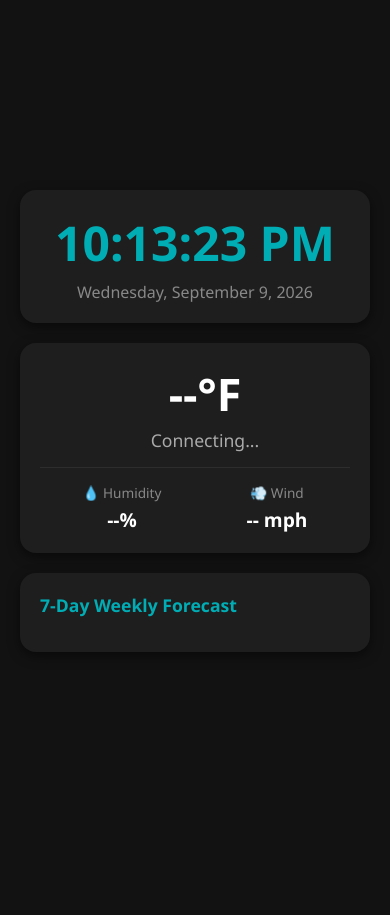
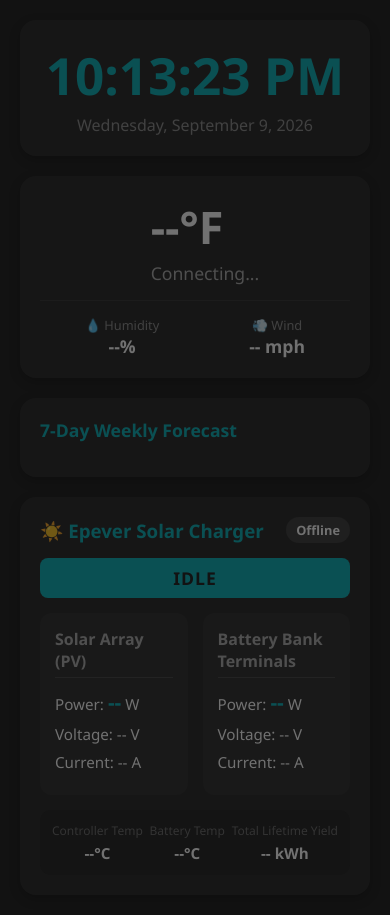
Before and after one commit to jaydev73/solar_monitor, a Python web app: template templates/index.html in a window 390 px wide. Before the commit the page ends 617 px from the top, so only its background shows below. Run offline with Jinja, Linux system fonts and the light colour scheme; the template is opened without the code that fills it, so the values that code supplies are empty.

Commit message:
UI: Add responsive layout views and data binding loops for Epever tracking tiles

```diff
--- a/static/css/style.css
+++ b/static/css/style.css
@@ -12,10 +12,18 @@ body {
 
 .dashboard-container {
     display: flex;
+    flex-wrap: wrap;
+    gap: 20px;
+    width: 100%;
+    max-width: 1100px;
+}
+
+.column {
+    flex: 1;
+    min-width: 340px;
+    display: flex;
     flex-direction: column;
     gap: 20px;
-    width: 100%;
-    max-width: 600px; /* Perfect sizing structural limit for dashboards */
 }
 
 .card {
@@ -23,44 +31,45 @@ body {
     border-radius: 16px;
     padding: 20px;
     box-shadow: 0 4px 12px rgba(0, 0, 0, 0.5);
-    text-align: center;
 }
 
-.time-card h1 { font-size: 3rem; margin: 0; color: #00adb5; }
-.time-card p { color: #888; margin: 6px 0 0 0; }
-
+/* Time & Weather Cards */
+.time-card { text-align: center; }
+.time-card h1 { font-size: 3.2rem; margin: 0; color: #00adb5; }
+.time-card p { color: #888; margin: 4px 0 0 0; }
 .weather-main { display: flex; align-items: center; justify-content: center; gap: 20px; }
 .weather-svg { width: 90px; height: 90px; pointer-events: none; }
 .weather-info h2 { font-size: 2.8rem; margin: 0; }
 .weather-info p { font-size: 1.1rem; color: #aaa; margin: 4px 0 0 0; }
+.weather-sub-metrics { display: flex; justify-content: space-around; margin-top: 15px; padding-top: 15px; border-top: 1px solid #2d2d2d; text-align: center;}
+.metric-item { display: flex; flex-direction: column; }
+.metric-item .label { font-size: 0.8rem; color: #888; }
+.metric-item .val { font-size: 1.1rem; font-weight: bold; }
 
-/* Sub Metrics Row configuration */
-.weather-sub-metrics {
-    display: flex;
-    justify-content: space-around;
-    margin-top: 15px;
-    padding-top: 15px;
-    border-top: 1px solid #2d2d2d;
-}
-.metric-item { display: flex; flex-direction: column; gap: 4px; }
-.metric-item .label { font-size: 0.85rem; color: #888; }
-.metric-item .val { font-size: 1.2rem; font-weight: bold; color: #fff; }
+/* Forecast Grid Layout */
+.forecast-card h3 { margin: 0 0 15px 0; color: #00adb5; font-size: 1.1rem; }
+.forecast-grid { display: flex; flex-direction: column; gap: 10px; }
+.forecast-day-item { display: flex; align-items: center; justify-content: space-between; background-color: #252525; padding: 10px 16px; border-radius: 10px; }
+.forecast-date { width: 90px; text-align: left; }
+.forecast-svg { width: 35px; height: 35px; pointer-events: none; }
+.forecast-temps .high { font-weight: bold; margin-right: 8px; }
+.forecast-temps .low { color: #666; }
 
-/* Weekly Forecast structural list matrix components */
-.forecast-card h3 { text-align: left; margin: 0 0 15px 0; color: #00adb5; font-size: 1.1rem; }
-.forecast-grid { display: flex; flex-direction: column; gap: 10px; }
+/* ☀️ Solar Interface Card Styles */
+.solar-header { display: flex; justify-content: space-between; align-items: center; }
+.solar-header h3 { margin: 0; color: #00adb5; }
+.status-badge { padding: 4px 10px; border-radius: 20px; font-size: 0.8rem; font-weight: bold; background: #333; }
+.status-badge.online { background-color: #1b5e20; color: #a5d6a7; }
+.status-badge.offline { background-color: #b71c1c; color: #ef9a9a; }
 
-.forecast-day-item {
-    display: flex;
-    align-items: center;
-    justify-content: space-between;
-    background-color: #252525;
-    padding: 10px 16px;
-    border-radius: 10px;
-}
-.forecast-date { width: 100px; text-align: left; font-weight: 500; }
-.forecast-icon-box { display: flex; align-items: center; justify-content: center; }
-.forecast-svg { width: 35px; height: 35px; pointer-events: none; }
-.forecast-temps { width: 90px; text-align: right; }
-.forecast-temps .high { font-weight: bold; color: #fff; margin-right: 10px; }
-.forecast-temps .low { color: #777; }
+.state-banner { background-color: #00adb5; color: #121212; font-weight: bold; text-align: center; padding: 8px; border-radius: 8px; margin: 15px 0; font-size: 1.1rem; letter-spacing: 1px; text-transform: uppercase;}
+.solar-grid { display: flex; gap: 15px; margin-bottom: 15px; }
+.solar-box { flex: 1; background-color: #252525; padding: 15px; border-radius: 12px; }
+.solar-box h4 { margin: 0 0 10px 0; border-bottom: 1px solid #3d3d3d; padding-bottom: 5px; color: #aaa; }
+.solar-box p { margin: 8px 0; font-size: 0.95rem; }
+.solar-box strong { font-size: 1.3rem; color: #00adb5; }
+
+.solar-footer-metrics { display: flex; justify-content: space-between; background-color: #171717; padding: 12px; border-radius: 10px; text-align: center;}
+.sub-box { display: flex; flex-direction: column; gap: 4px; }
+.sub-box .label { font-size: 0.75rem; color: #666; }
+.sub-box span:not(.label) { font-weight: bold; font-size: 0.95rem; }
--- a/static/js/main.js
+++ b/static/js/main.js
@@ -1,3 +1,6 @@
+let isUiOnline = true;
+let telemetryFailCount = 0;
+
 function updateClock() {
     const now = new Date();
     document.getElementById('current-time').textContent = now.toLocaleTimeString('en-US', {
@@ -19,59 +22,85 @@ function getIconFilename(wmoCode, isDay = 1) {
 }
 
 function parseForecastDate(dateStr) {
-    // Corrects local time parsing offsets from standard YYYY-MM-DD frames
     const parts = dateStr.split('-');
     const dateObj = new Date(parts[0], parts[1] - 1, parts[2]);
-
-    return dateObj.toLocaleDateString('en-US', {
-        weekday: 'short',
-        month: 'short',
-        day: 'numeric'
-    });
+    return dateObj.toLocaleDateString('en-US', { weekday: 'short', month: 'short', day: 'numeric' });
 }
 
-function fetchTelemetry() {
+function fetchTelemetrySmart() {
     fetch('/api/data')
-        .then(response => response.json())
+        .then(response => {
+            if (!response.ok) throw new Error("Network drop");
+            return response.json();
+        })
         .then(data => {
-            // 1. Render Current Weather Panel
+            telemetryFailCount = 0;
+            if (!isUiOnline) {
+                isUiOnline = true;
+                document.body.style.opacity = "1.0";
+            }
+
+            // 1. Process Weather Data
             document.getElementById('weather-temp').textContent = `${data.weather.temp_f}°F`;
             document.getElementById('weather-condition').textContent = data.weather.condition;
             document.getElementById('weather-humidity').textContent = `${data.weather.humidity}%`;
             document.getElementById('weather-wind').textContent = `${data.weather.wind_speed} mph`;
 
+            const weatherCard = document.querySelector('.weather-card');
+            if (!data.hardware.weather_online) {
+                weatherCard.style.opacity = "0.5";
+                document.getElementById('weather-condition').textContent = "Weather Offline (Stale)";
+            } else {
+                weatherCard.style.opacity = "1.0";
+            }
+
             const iconName = getIconFilename(data.weather.wmo_code, data.weather.is_day);
             document.getElementById('weather-icon-container').innerHTML =
                 `<object type="image/svg+xml" data="/static/weather-icons/${iconName}" class="weather-svg"></object>`;
 
-            // 2. Render 7-Day Forecast Grid Panels
+            // 2. Process Forecast Data
             const forecastContainer = document.getElementById('forecast-grid-container');
-            forecastContainer.innerHTML = ''; // Wipe out previous loop fragments
-
+            forecastContainer.innerHTML = '';
             data.forecast.forEach((day, index) => {
                 const dateLabel = index === 0 ? "Today" : parseForecastDate(day.date_raw);
-                const forecastIcon = getIconFilename(day.wmo_code, 1); // Defaulting daytime icons for forecast list
-
+                const forecastIcon = getIconFilename(day.wmo_code, 1);
                 const dayHtml = `
                     <div class="forecast-day-item">
                         <div class="forecast-date">${dateLabel}</div>
-                        <div class="forecast-icon-box">
-                            <object type="image/svg+xml" data="/static/icons/${forecastIcon}" class="forecast-svg"></object>
-                        </div>
-                        <div class="forecast-temps">
-                            <span class="high">${day.max_temp}°</span>
-                            <span class="low">${day.min_temp}°</span>
-                        </div>
-                    </div>
-                `;
+                        <div class="forecast-icon-box"><object type="image/svg+xml" data="/static/weather-icons/${forecastIcon}" class="forecast-svg"></object></div>
+                        <div class="forecast-temps"><span class="high">${day.max_temp}°</span><span class="low">${day.min_temp}°</span></div>
+                    </div>`;
                 forecastContainer.insertAdjacentHTML('beforeend', dayHtml);
             });
+
+            // 3. Process Epever Solar Data
+            const s = data.solar;
+            const statusBadge = document.getElementById('solar-status');
+            statusBadge.textContent = s.status;
+            statusBadge.className = `status-badge ${data.hardware.epever_online ? 'online' : 'offline'}`;
+
+            document.getElementById('solar-state').textContent = s.state;
+            document.getElementById('solar-w-pv').textContent = s.w_pv;
+            document.getElementById('solar-v-pv').textContent = s.v_pv;
+            document.getElementById('solar-a-pv').textContent = s.a_pv;
+            document.getElementById('solar-w-bat').textContent = s.w_bat;
+            document.getElementById('solar-v-bat').textContent = s.v_bat;
+            document.getElementById('solar-a-bat').textContent = s.a_bat;
+            document.getElementById('solar-temp-dev').textContent = `${s.device_t}°C`;
+            document.getElementById('solar-temp-bat').textContent = `${s.battery_t}°C`;
+            document.getElementById('solar-kwh').textContent = `${s.total_kwh} kWh`;
+
+            setTimeout(fetchTelemetrySmart, 3000);
         })
-        .catch(error => console.error('Error fetching dashboard metrics:', error));
+        .catch(error => {
+            isUiOnline = false;
+            telemetryFailCount++;
+            document.body.style.opacity = "0.4";
+            const nextRetryDelay = Math.min(3000 * Math.pow(2, telemetryFailCount - 1), 30000);
+            setTimeout(fetchTelemetrySmart, nextRetryDelay);
+        });
 }
 
 setInterval(updateClock, 1000);
-setInterval(fetchTelemetry, 3000);
-
 updateClock();
-fetchTelemetry();
+fetchTelemetrySmart();
--- a/templates/index.html
+++ b/templates/index.html
@@ -8,13 +8,14 @@
 </head>
 <body>
     <div class="dashboard-container">
-        <!-- Date and Time Card -->
+
+        <!-- Left Side: Time and Weather -->
+        <div class="column">
             <div class="card time-card">
                 <h1 id="current-time">00:00:00</h1>
                 <p id="current-date">Loading date...</p>
             </div>
 
-        <!-- Weather Main Conditions Card -->
             <div class="card weather-card">
                 <div class="weather-main">
                     <div id="weather-icon-container"></div>
@@ -23,28 +24,51 @@
                         <p id="weather-condition">Connecting...</p>
                     </div>
                 </div>
-            <!-- New Core Metrics Row -->
                 <div class="weather-sub-metrics">
-                <div class="metric-item">
-                    <span class="label">💧 Humidity</span>
-                    <span id="weather-humidity" class="val">--%</span>
+                    <div class="metric-item"><span class="label">💧 Humidity</span><span id="weather-humidity" class="val">--%</span></div>
+                    <div class="metric-item"><span class="label">💨 Wind</span><span id="weather-wind" class="val">-- mph</span></div>
                 </div>
-                <div class="metric-item">
-                    <span class="label">💨 Wind</span>
-                    <span id="weather-wind" class="val">-- mph</span>
+            </div>
+
+            <div class="card forecast-card">
+                <h3>7-Day Weekly Forecast</h3>
+                <div id="forecast-grid-container" class="forecast-grid"></div>
+            </div>
+        </div>
+
+        <!-- Right Side: Epever Solar Tracking Station -->
+        <div class="column">
+            <div class="card solar-card">
+                <div class="solar-header">
+                    <h3>☀️ Epever Solar Charger</h3>
+                    <span id="solar-status" class="status-badge">Offline</span>
+                </div>
+                <div class="state-banner" id="solar-state">IDLE</div>
+
+                <div class="solar-grid">
+                    <div class="solar-box">
+                        <h4>Solar Array (PV)</h4>
+                        <p><span class="label">Power:</span> <strong id="solar-w-pv">--</strong> W</p>
+                        <p><span class="label">Voltage:</span> <span id="solar-v-pv">--</span> V</p>
+                        <p><span class="label">Current:</span> <span id="solar-a-pv">--</span> A</p>
+                    </div>
+                    <div class="solar-box">
+                        <h4>Battery Bank Terminals</h4>
+                        <p><span class="label">Power:</span> <strong id="solar-w-bat">--</strong> W</p>
+                        <p><span class="label">Voltage:</span> <span id="solar-v-bat">--</span> V</p>
+                        <p><span class="label">Current:</span> <span id="solar-a-bat">--</span> A</p>
+                    </div>
+                </div>
+
+                <div class="solar-footer-metrics">
+                    <div class="sub-box"><span class="label">Controller Temp</span><span id="solar-temp-dev">--°C</span></div>
+                    <div class="sub-box"><span class="label">Battery Temp</span><span id="solar-temp-bat">--°C</span></div>
+                    <div class="sub-box"><span class="label">Total Lifetime Yield</span><span id="solar-kwh">-- kWh</span></div>
                 </div>
             </div>
         </div>
 
-        <!-- New Card Layout: 7-Day Forecast Grid -->
-        <div class="card forecast-card">
-            <h3>7-Day Weekly Forecast</h3>
-            <div id="forecast-grid-container" class="forecast-grid">
-                <!-- Injected dynamically by javascript loops -->
     </div>
-        </div>
-    </div>
-
     <script src="{{ url_for('static', filename='js/main.js') }}"></script>
 </body>
 </html>
```
Also changed, not shown: app.py (+26 -117 lines). Lines whose indentation alone changed are shown as unchanged.
